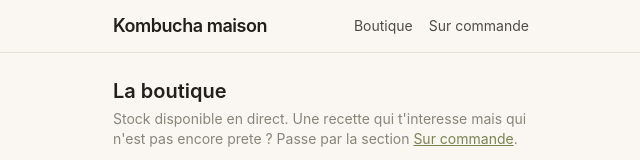
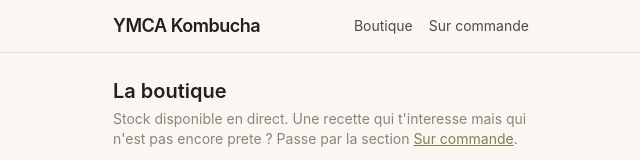
Before and after one commit to YMCA-dev-wow/Kombuchapp, a Next.js app: page / in a window 1280 px wide. Shown: the top 160 px of the page, without its empty margins (319-959 px from the left). Built offline with nearby package versions, Linux system fonts and the light colour scheme; no server answers; the database is empty.

Commit message:
Changement du nom dans l'en-tete de la page

```diff
--- a/app/layout.tsx
+++ b/app/layout.tsx
@@ -4,7 +4,7 @@
 import "./globals.css";
 
 export const metadata: Metadata = {
-  title: "Kombucha maison",
+  title: "YMCA Kombucha",
   description: "Commande ton kombucha maison directement en ligne.",
 };
 
--- a/components/Header.tsx
+++ b/components/Header.tsx
@@ -5,7 +5,7 @@
     <header className="sticky top-0 z-10 border-b border-border bg-background/90 backdrop-blur">
       <div className="mx-auto flex max-w-md items-center justify-between px-4 py-3">
         <Link href="/" className="text-lg font-semibold tracking-tight">
-          Kombucha maison
+          YMCA Kombucha
         </Link>
         <nav className="flex items-center gap-4 text-sm">
           <Link href="/" className="text-foreground/80 hover:text-foreground">
```
